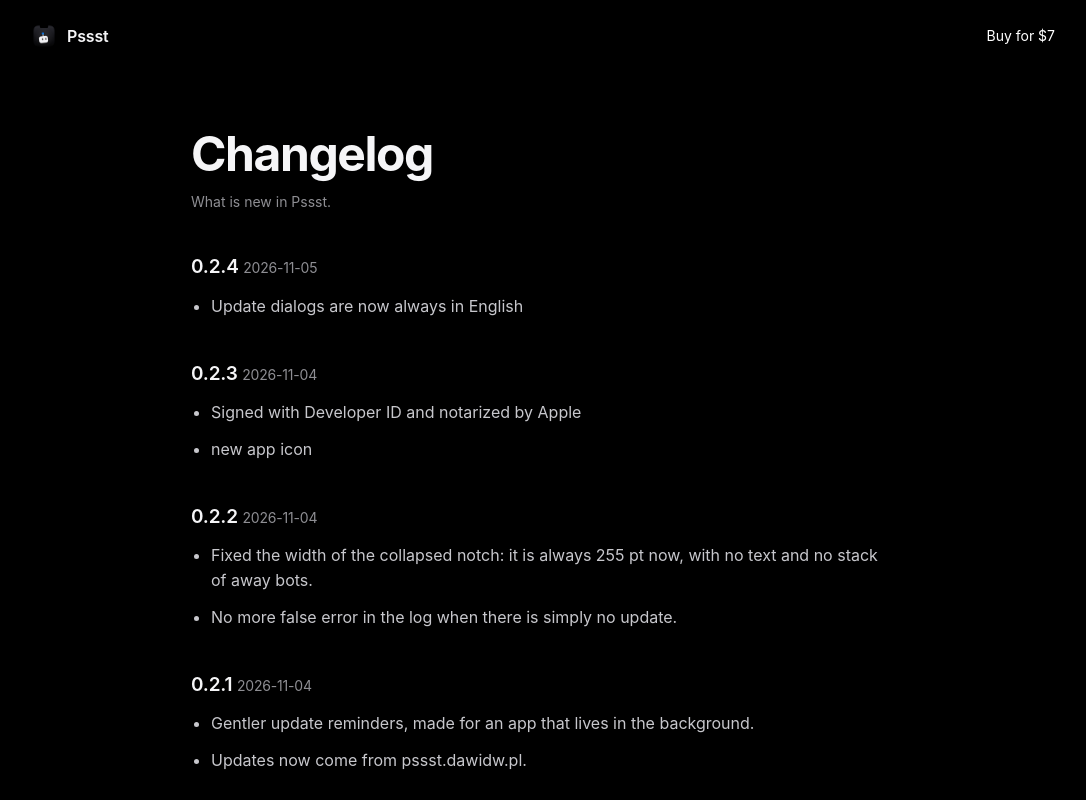
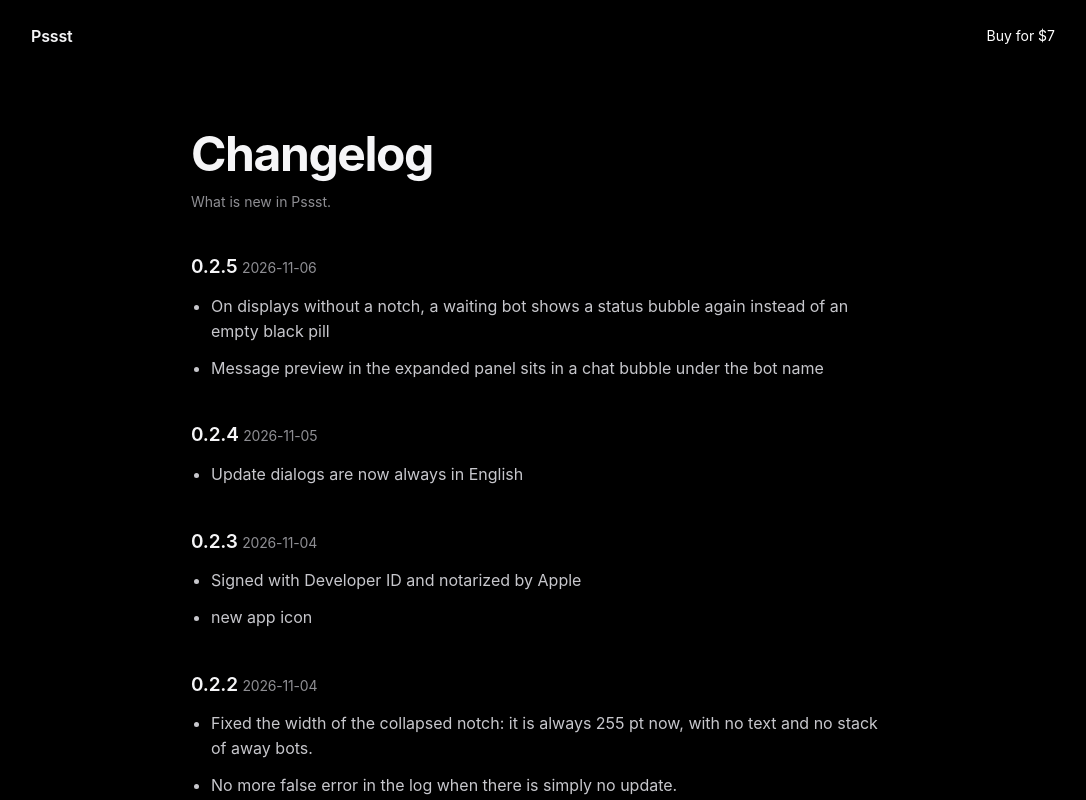
Before and after one commit to dawidw/pssst-landing, a plain HTML site: page changelog/index.html in a window 1280 px wide. Shown: the top 800 px of the page, without its empty margins (97-1183 px from the left). Drawn offline with Linux system fonts and the light colour scheme.

Commit message:
appcast i changelog: Pssst 0.2.5 (7)

```diff
--- a/changelog/index.html
+++ b/changelog/index.html
@@ -12,8 +12,7 @@
   a { color:inherit; text-decoration:none; }
   .wrap { max-width:1080px; margin:0 auto; padding:0 28px; }
   nav { display:flex; justify-content:space-between; align-items:center; height:72px; }
-  nav .brand { display:flex; align-items:center; gap:10px; font-weight:600; letter-spacing:-0.01em; }
-  nav .brand img { width:26px; height:26px; display:block; }
+  nav .brand { font-weight:600; letter-spacing:-0.01em; }
   nav .link { color:var(--muted); font-size:14px; }
   nav .link:hover { color:var(--fg); }
 
@@ -215,12 +214,13 @@
 </head>
 <body>
 <nav class="wrap">
-  <a class="brand" href="/"><img src="/assets/pssst-icon.png?v=2" width="26" height="26" alt="">Pssst</a>
+  <a class="brand" href="/">Pssst</a>
   <a class="buy" href="https://www.creem.io/payment/prod_7XmeW60BngJIh8yoQBXaKo">Buy for $7</a>
 </nav>
 <main class="legal wrap">
   <h1>Changelog</h1>
   <p class="updated">What is new in Pssst.</p>
+  <h2 id="v0.2.5">0.2.5 <span class="updated" style="font-weight:400">2026-11-06</span></h2><ul><li>On displays without a notch, a waiting bot shows a status bubble again instead of an empty black pill</li><li>Message preview in the expanded panel sits in a chat bubble under the bot name</li></ul>
   <h2 id="v0.2.4">0.2.4 <span class="updated" style="font-weight:400">2026-11-05</span></h2><ul><li>Update dialogs are now always in English</li></ul>
   <h2 id="v0.2.3">0.2.3 <span class="updated" style="font-weight:400">2026-11-04</span></h2><ul><li>Signed with Developer ID and notarized by Apple</li><li>new app icon</li></ul>
   <h2 id="v0.2.2">0.2.2 <span class="updated" style="font-weight:400">2026-11-04</span></h2><ul><li>Fixed the width of the collapsed notch: it is always 255 pt now, with no text and no stack of away bots.</li><li>No more false error in the log when there is simply no update.</li></ul>
```
Also changed, not shown: appcast.xml (+9 -0 lines).
